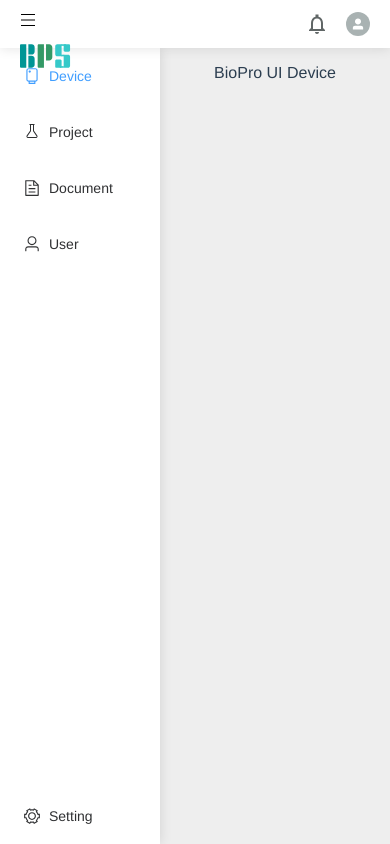
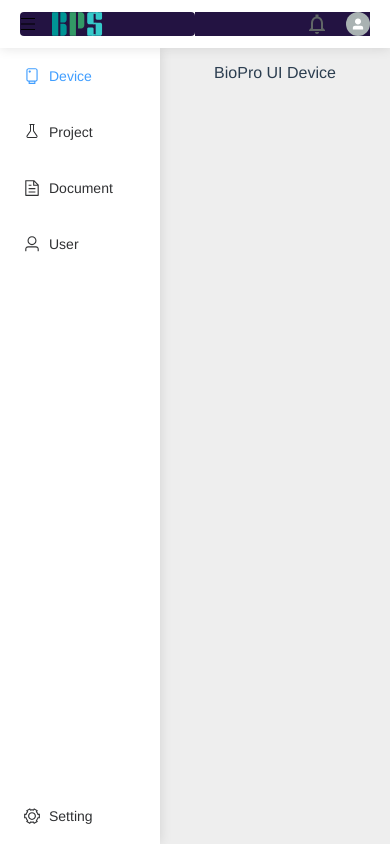
Before and after one commit to tommy44458/light-vue3-starter, a Vue app: page /device in a window 390 px wide. Built offline with nearby package versions, Linux system fonts and the light colour scheme.

Commit message:
fix mobile logo position

```diff
--- a/src/components/LayoutHeader.vue
+++ b/src/components/LayoutHeader.vue
@@ -1,6 +1,6 @@
 <template>
-	<el-row :gutter="20">
-		<el-col :span="6">
+	<el-row :gutter="0">
+		<el-col :span="12">
 			<div class="grid-content bg-purple">
 				<el-space wrap :size="16">
 					<SvgIcon name="hambegur" class="hambegur" />
@@ -10,13 +10,7 @@
 				</el-space>
 			</div>
 		</el-col>
-		<el-col :span="6">
-			<div class="grid-content bg-purple" />
-		</el-col>
-		<el-col :span="6">
-			<div class="grid-content bg-purple" />
-		</el-col>
-		<el-col :span="6" class="ml-4">
+		<el-col :span="12" class="ml-4">
 			<div class="grid-content-right bg-purple">
 				<el-space wrap :size="0">
 					<SvgIcon name="bell" class="bell" />
@@ -42,7 +36,7 @@
 }
 
 .bg-purple {
-	background: #ffffff;
+	background: #231342;
 }
 
 .grid-content-right {
```
